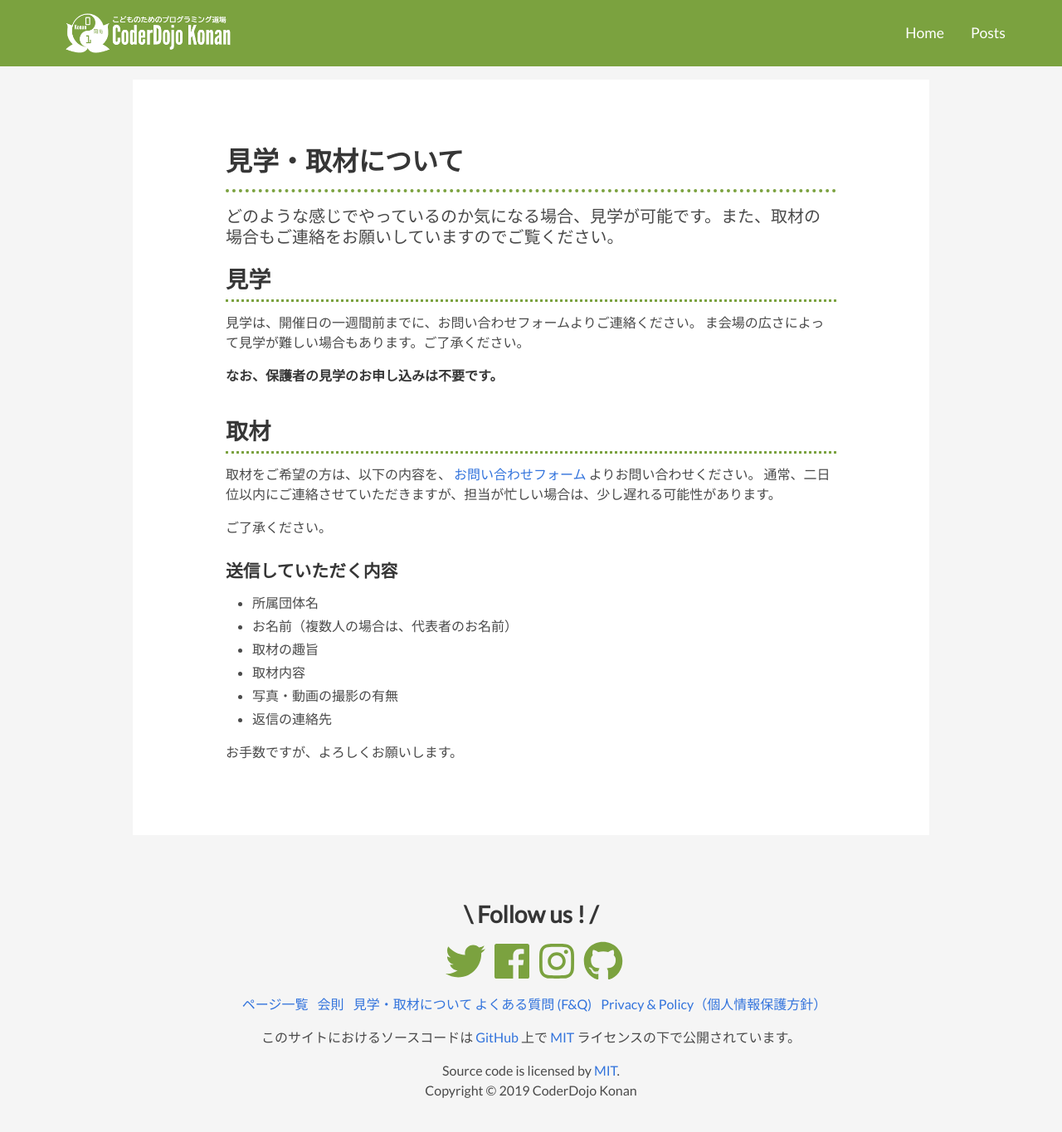
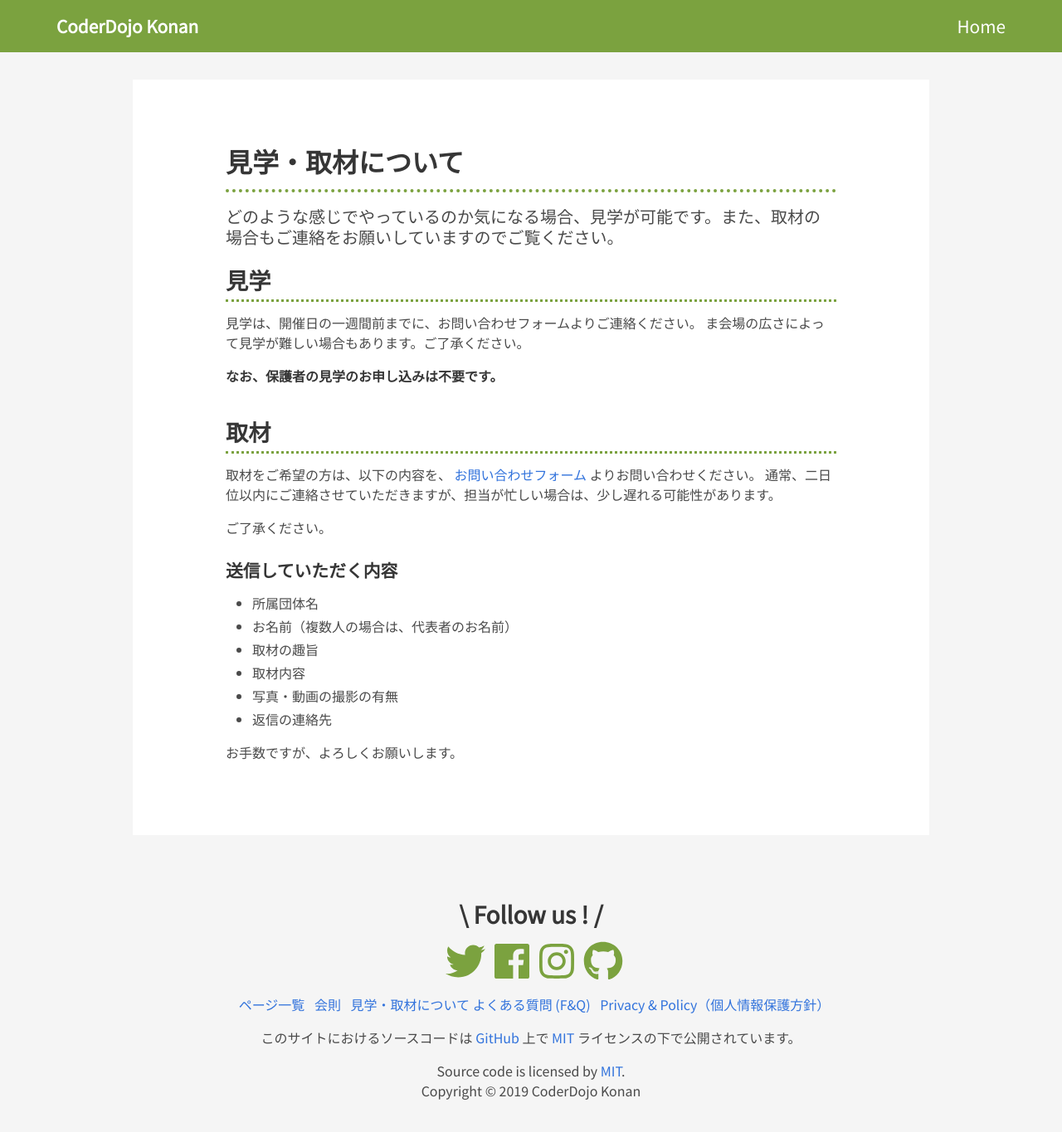
Before and after one commit to coderdojo-konan/website, a Jekyll site: the page built from _pages/visit-interview.md, in a window 1280 px wide and 1400 px high. Shown: the top 1365 px of the window at 83% size. Built offline with Jekyll 4.4.1, drawn with Linux system fonts in a browser that asks for light colours; nearby versions of some CDN libraries; library files that are not in the unit come from our copies.

Commit message:
Revert "CSS変更＋ヘッダの変更＋ロゴ修正？"

```diff
--- a/_includes/_navbar.html
+++ b/_includes/_navbar.html
@@ -2,8 +2,8 @@
   <div class="container">
     <div class="navbar-brand">
         <a class="navbar-item" href="/">
-		<img src="/assets/images/index/logo.png" alt="CoderDojo Konan">
-	</a>
+          CoderDojo Konan
+        </a>
 
         <a role="button" class="navbar-burger burger" aria-label="menu" aria-expanded="false" data-target="navBurger">
           <span aria-hidden="true"></span>
@@ -17,9 +17,6 @@
           <a class="navbar-item">
             Home
           </a>
-	  <a class="navbar-item" href="posts">
-		  Posts
-	  </a>
         </div>
       </div>
   </div>
--- a/_layouts/default.html
+++ b/_layouts/default.html
@@ -20,7 +20,7 @@
     <meta property="fb:app_id" content="403100877166724" />
     <meta name="twitter:card" content="summary" />
 
-    <link href="https://fonts.googleapis.com/css?family=Lato|Noto+Sans+JP" rel="stylesheet">
+    <link href="https://fonts.googleapis.com/css?family=Noto+Sans+JP" rel="stylesheet">
 
     <link rel="alternate" type="application/rss+xml" title="{{ site.title }} RSS" href="{{ "/feed.xml" | absolute_url }}" />
 
--- a/_sass/_global.scss
+++ b/_sass/_global.scss
@@ -1,6 +1,6 @@
 body {
   height: 100%;
-  font-family: "Lato","Noto Sans JP",BlinkMacSystemFont,-apple-system,"Segoe UI",Oxygen,Ubuntu,Cantarell,"Fira Sans","Droid Sans","Helvetica Neue",Helvetica,Arial,sans-serif;
+  font-family: "Noto Sans JP",BlinkMacSystemFont,-apple-system,"Segoe UI",Roboto,Oxygen,Ubuntu,Cantarell,"Fira Sans","Droid Sans","Helvetica Neue",Helvetica,Arial,sans-serif;
 }
 
 p {
--- a/_sass/_navbar.scss
+++ b/_sass/_navbar.scss
@@ -1,23 +1,14 @@
-.navbar{
+.navbar {
   background-color: transparent;
   color: $white;
-  height: 5.0rem;
   a { color: $white }
   .navbar-brand {
-    flex-shrink: 1;
     .navbar-item {
-      display: inline-block;
-      width: 100%;
       font-weight: bolder;
-      img {
-        max-width: 100%;
-        height: 100%;
-        max-height: none;
-      }
     }
   }
   .navbar-item {
-    font-size: 1.1rem;
+    font-size: 1.3rem;
     padding: 1rem;
 
     &:hover {
@@ -37,25 +28,10 @@
     }
   }
 
-  @media screen and (max-width: 1023px) {
+  @media screen and (max-width: 769px) {
     .navbar-item {
       font-size: 1.2rem;
       padding: 1rem;
-    }
-
-    .navbar-brand {
-      flex-shrink: 1;
-      .navbar-item {
-        max-width: 15rem;
-        display: inline-block;
-        width: 100%;
-        font-weight: bolder;
-        img {
-          max-width: 100%;
-          height: auto;
-          max-height: none;
-        }
-      }
     }
 
     #navBurger {
@@ -66,50 +42,6 @@
 
     &.is-colored {
       background-color: $primary;
-	     a.navbar-item {color:#000;
-	      &:hover {
-	      color:#000;
-      }
-    }
-    }
-  }
-
-  @media screen and (max-width: 768px) {
-    height: 5.0rem;
-
-    .navbar-item {
-      font-size: 1.2rem;
-      padding: 1rem;
-    }
-
-    .navbar-brand {
-      flex-shrink: 1;
-      .navbar-item {
-        max-width: 15rem;
-        display: inline-block;
-        width: 100%;
-        font-weight: bolder;
-        img {
-          max-width: 100%;
-          height: auto;
-          max-height: none;
-        }
-      }
-    }
-
-    #navBurger {
-      .navbar-item {
-        color: $black;
-      }
-    }
-
-    &.is-colored {
-      background-color: $primary;
-	     a.navbar-item {color:#000;
-	      &:hover {
-	      color:#000;
-        }
-      }
     }
   }
 }
```
Also changed, not shown: README.md, assets/images/index/logo.png (deleted), assets/images/index/logo.svg (deleted).
